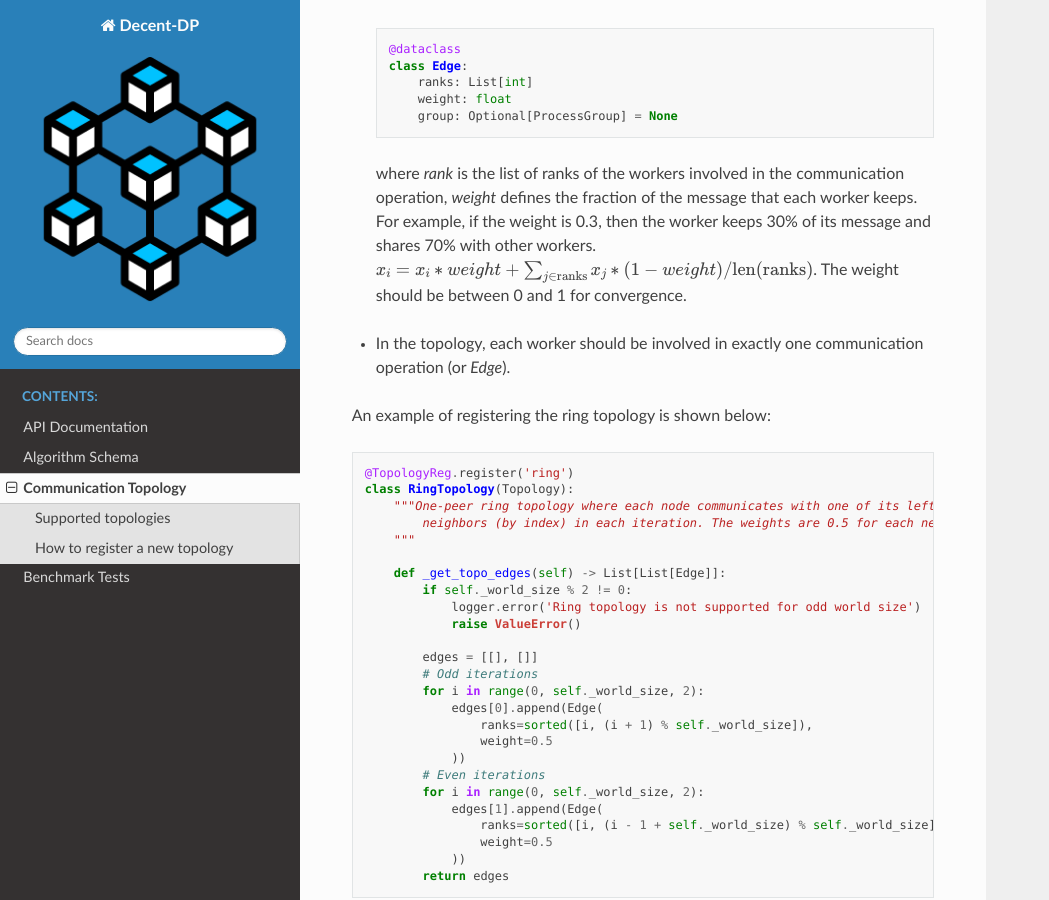
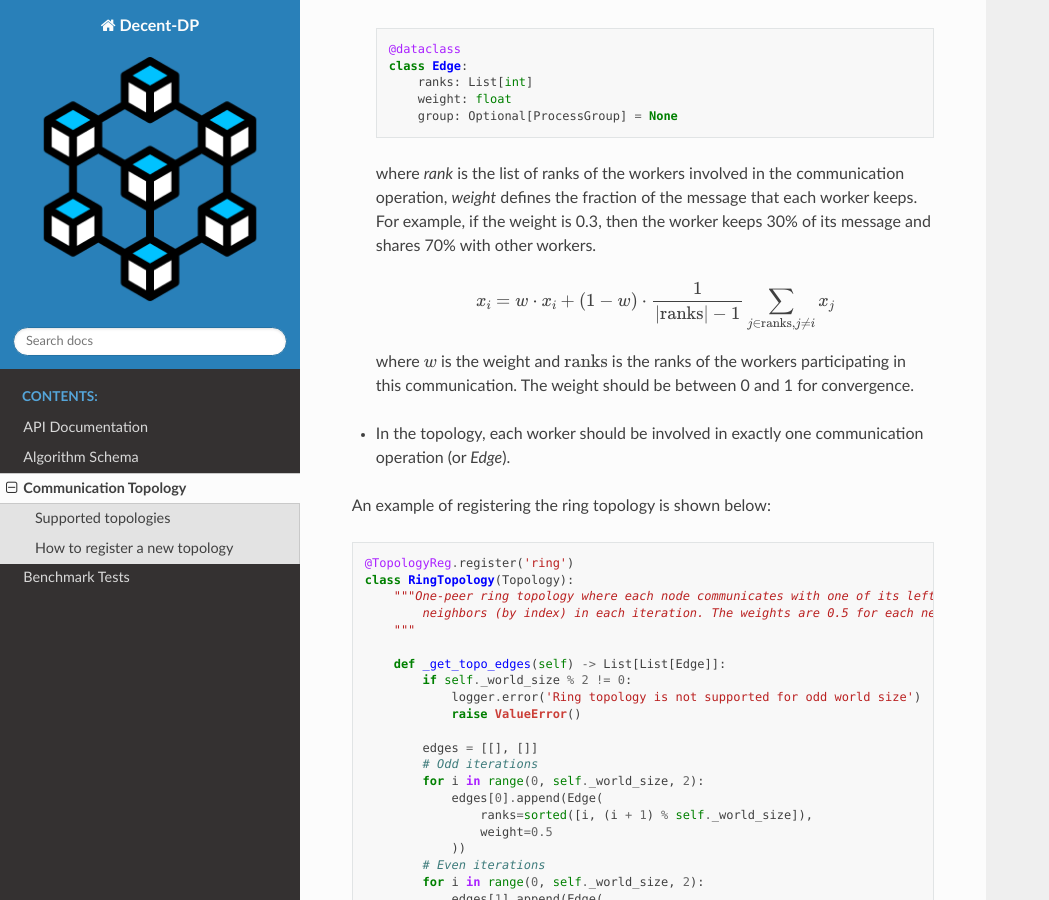
Before and after one commit to WangZesen/Decent-DP, a Sphinx documentation site: the page built from doc/source/topology.rst, in a window 1280 px wide and 900 px high, scrolled down 1029 px. Shown: the whole window, without its empty margins (0-1049 px from the left). Built offline with Sphinx 7.4.7 and the Read the Docs theme 3.1.0, drawn with Linux system fonts in a browser that asks for light colours.

Commit message:
doc: fix typo in doc

```diff
--- a/doc/source/topology.rst
+++ b/doc/source/topology.rst
@@ -40,7 +40,13 @@ A new topology should fulfill the following requirements:
             weight: float
             group: Optional[ProcessGroup] = None
 
-    where `rank` is the list of ranks of the workers involved in the communication operation, `weight` defines the fraction of the message that each worker keeps. For example, if the weight is 0.3, then the worker keeps 30% of its message and shares 70% with other workers. :math:`x_i = x_i * weight + \sum_{j \in \text{ranks}} x_j * (1 - weight) / \text{len(ranks)}`. The weight should be between 0 and 1 for convergence.
+    where `rank` is the list of ranks of the workers involved in the communication operation, `weight` defines the fraction of the message that each worker keeps. For example, if the weight is 0.3, then the worker keeps 30% of its message and shares 70% with other workers.
+
+    .. math::
+
+        x_i = w\cdot x_i + (1-w)\cdot\frac{1}{|\text{ranks}|-1}\sum_{j \in \text{ranks},j\neq i} x_j
+
+    where :math:`w` is the weight and :math:`\text{ranks}` is the ranks of the workers participating in this communication. The weight should be between 0 and 1 for convergence.
 
 - In the topology, each worker should be involved in exactly one communication operation (or `Edge`).
 
```
